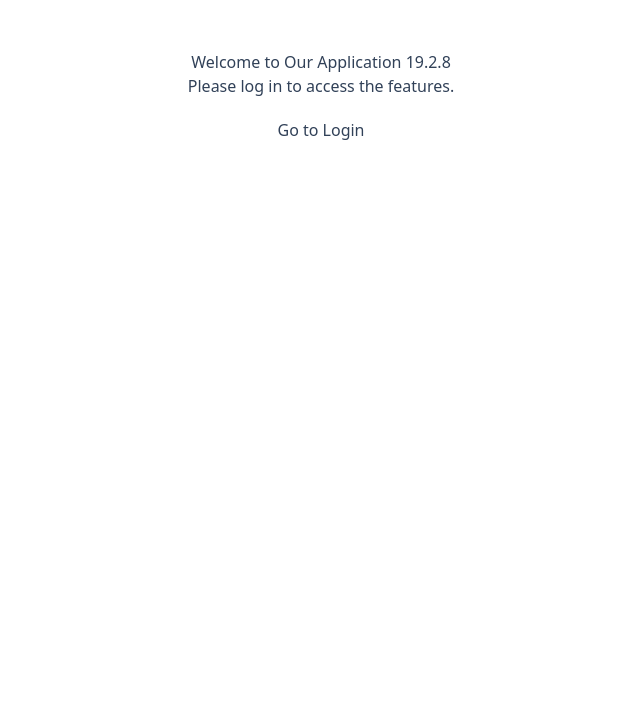
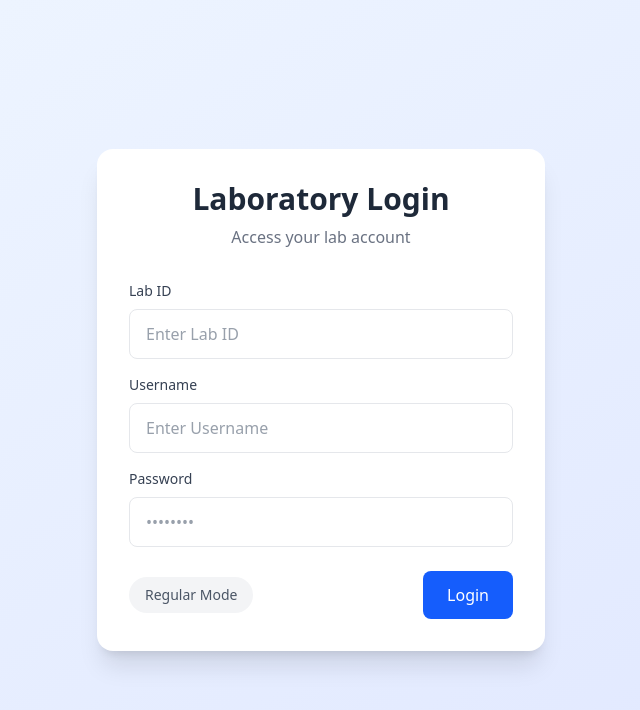
Before and after one commit to samiulfahad/labpilot-frontend, a React (Vite) app: page / in a window 1280 px wide. Shown: the top 710 px of the page, without its empty margins (319-959 px from the left). Built offline with nearby package versions, Linux system fonts and the light colour scheme; no server answers.

Commit message:
Layout Navbar updated

```diff
--- a/src/components/layout/Layout.jsx
+++ b/src/components/layout/Layout.jsx
@@ -1,38 +1,25 @@
+
+// Layout.jsx
 import Navbar from "./Navbar";
 
-const Layout = (props) => {
+const Layout = ({ children }) => {
   return (
     <div className="flex min-h-screen bg-gradient-to-br from-gray-900 via-gray-800 to-gray-700">
-      {/* Sidebar */}
-      <nav className="w-1/5 fixed left-0 top-0 h-full
-        bg-gray-800/95
-        backdrop-blur-[12px]
-        border-e border-gray-700/40
-        shadow-[5px_0_15px_-3px] shadow-black/30">
+      {/* Sidebar with proper height constraints */}
+      <nav className="w-64 fixed left-0 top-0 h-screen flex flex-col bg-gray-800/90 backdrop-blur-xl border-e border-gray-700/30 shadow-2xl shadow-black/20">
         <Navbar />
       </nav>
 
-      {/* Main Content */}
-      <main className="w-4/5 ml-[20%] min-h-screen
-        bg-gradient-to-br from-gray-50/95 via-gray-100/95 to-white/95
-        backdrop-blur-[1px]">
-        <div className="p space-y-6
-          animate-in fade-in slide-in-from-bottom-3 duration-300">
-          {props.children}
+      <main className="ml-64 flex-1 min-h-screen bg-gradient-to-br from-gray-50/95 via-gray-100/95 to-white/95 backdrop-blur-sm px-8 py-6">
+        <div className="space-y-8 animate-in fade-in slide-in-from-right-4 duration-500 max-w-7xl mx-auto">
+          {children}
         </div>
       </main>
     </div>
   );
 };
 
-export default Layout;
-
-
-
-
-
-
-
+export default Layout
 
 
 
@@ -43,14 +30,26 @@ export default Layout;
 
 // const Layout = (props) => {
 //   return (
-//     <section className="layout-container">
-//       <div className="flex w-full min-h-screen bg-gray-400">
-//         <nav className="w-1/5 bg-slate-700 fixed top-0 left-0 h-full">
-//           <Navbar />
-//         </nav>
-//         <main className="w-4/5 ml-[20%] bg-slate-100">{props.children}</main>
-//       </div>
-//     </section>
+//     <div className="flex min-h-screen bg-gradient-to-br from-gray-900 via-gray-800 to-gray-700">
+//       {/* Sidebar */}
+//       <nav className="w-1/5 fixed left-0 top-0 h-full
+//         bg-gray-800/95
+//         backdrop-blur-[12px]
+//         border-e border-gray-700/40
+//         shadow-[5px_0_15px_-3px] shadow-black/30">
+//         <Navbar />
+//       </nav>
+
+//       {/* Main Content */}
+//       <main className="w-4/5 ml-[20%] min-h-screen
+//         bg-gradient-to-br from-gray-50/95 via-gray-100/95 to-white/95
+//         backdrop-blur-[1px]">
+//         <div className="p space-y-6
+//           animate-in fade-in slide-in-from-bottom-3 duration-300">
+//           {props.children}
+//         </div>
+//       </main>
+//     </div>
 //   );
 // };
 
--- a/src/components/layout/NavItem.jsx
+++ b/src/components/layout/NavItem.jsx
@@ -1,17 +1,44 @@
-/** @format */
-
+// NavItem.jsx
 import { NavLink } from "react-router-dom";
 
-const NavItem = (props) => {
+const NavItem = ({ label, path, icon }) => {
   return (
-    <>
-      <NavLink
-        to={props.path}
-        className="px-2 text-lg w-50 text-center py-[2px] textColor hover:text-white hover:bg-slate-700 duration-200 font-semibold"
-      >
-        {props.label}
-      </NavLink>
-    </>
+    <NavLink
+      to={path}
+      className={({ isActive }) =>
+        `flex items-center space-x-3 px-4 py-1 rounded-xl transition-all duration-300
+         ${isActive
+           ? 'bg-sky-700/90 text-white shadow-lg shadow-sky-900/30'
+           : 'text-gray-300 hover:bg-gray-700/40 hover:text-white'}`
+      }
+    >
+      {icon && (
+        <span className="text-lg opacity-80">
+          {icon}
+        </span>
+      )}
+      <span className="text-sm font-medium tracking-wide">{label}</span>
+    </NavLink>
   );
 };
+
 export default NavItem;
+
+
+// /** @format */
+
+// import { NavLink } from "react-router-dom";
+
+// const NavItem = (props) => {
+//   return (
+//     <>
+//       <NavLink
+//         to={props.path}
+//         className="px-2 text-lg w-50 text-center py-[2px] textColor hover:text-white hover:bg-slate-700 duration-200 font-semibold"
+//       >
+//         {props.label}
+//       </NavLink>
+//     </>
+//   );
+// };
+// export default NavItem;
--- a/src/context/auth.jsx
+++ b/src/context/auth.jsx
@@ -1,23 +1,70 @@
 /** @format */
 
-import React, { useState, useContext } from "react";
+import React, { useState, useContext, useEffect } from "react";
 
 const AuthContext = React.createContext();
 
 export const AuthProvider = ({ children }) => {
-  const [user, setUser] = useState(null);
-
+  const [user, setUser] = useState(() => {
+    // Initialize user state from local storage
+    const storedUser = localStorage.getItem("user");
+    return storedUser ? JSON.parse(storedUser) : null;
+  });
 
   const login = (userData) => {
-      setUser(userData); // Set the user data after login
-    console.log(userData);
-
+    setUser(userData);
+    // Store user data in local storage
+    localStorage.setItem("user", JSON.stringify(userData));
   };
 
   const logout = () => {
-    setUser(null); // Reset the user data after logout
+    setUser(null);
+    // Remove user data from local storage
+    localStorage.removeItem("user");
   };
 
-  return <AuthContext.Provider value={{ user, login, logout }}>{children}</AuthContext.Provider>;
+  return (
+    <AuthContext.Provider value={{ user, login, logout }}>
+      {children}
+    </AuthContext.Provider>
+  );
 };
+
 export const useAuth = () => useContext(AuthContext);
+
+
+
+
+
+
+
+
+
+
+
+
+
+
+
+
+// /** @format */
+
+// import React, { useState, useContext } from "react";
+
+// const AuthContext = React.createContext();
+
+// export const AuthProvider = ({ children }) => {
+//   const [user, setUser] = useState(null);
+
+//   const login = (userData) => {
+//     setUser(userData); // Set the user data after login
+//     console.log(userData);
+//   };
+
+//   const logout = () => {
+//     setUser(null); // Reset the user data after logout
+//   };
+
+//   return <AuthContext.Provider value={{ user, login, logout }}>{children}</AuthContext.Provider>;
+// };
+// export const useAuth = () => useContext(AuthContext);
--- a/src/pages/landing-page/index.jsx
+++ b/src/pages/landing-page/index.jsx
@@ -1,22 +1,147 @@
-/** @format */
+import React, { useState } from "react";
+import { useAuth } from "../../context/auth";
+import axios from "axios";
+import { API_URL } from "../../../config";
+import Modal from "../../components/modal";
 
-import React from "react";
-import { useNavigate } from "react-router-dom";
-import { useAuth } from "../../context/auth";
+const LoginForm = () => {
+  const { login } = useAuth();
+  const [formData, setFormData] = useState({
+    labId: "",
+    username: "",
+    password: "",
+  });
+  const [isAdmin, setIsAdmin] = useState(false);
+  const [error, setError] = useState("");
+  const [isSubmitting, setIsSubmitting] = useState(false);
+  const [status, setStatus] = useState("");
+  const [msg, setMsg] = useState("");
 
-const LandingPage = () => {
-    const {login} = useAuth()
-  const navigate = useNavigate();
+  const handleInputChange = (e) => {
+    setFormData({ ...formData, [e.target.name]: e.target.value });
+  };
+
+  const handleSubmit = async (e) => {
+    e.preventDefault();
+    setError("");
+    setIsSubmitting(true);
+    try {
+      if (!formData.labId || !formData.username || !formData.password) {
+        throw new Error("Please fill in all fields");
+      }
+      // Simulate API call
+      // const response = await axios.post(API_URL + "/api/v1/lab/login", {
+      //   ...formData,
+      //   isAdmin,
+      // });
+
+      // if (response.data.success) {
+      //   user = {
+      //     username: response.data.username,
+      //     roles: response.data.userRole,
+      //     token: response.data.token,
+      //   };
+      // }
+      // login({
+      //   username: 'hamim',
+      //   roles: ["admin"]
+      // });
+    } catch (err) {
+      if (err.response.status) {
+        setError("Invalid Username or Password");
+      } else {
+        setError(err.message);
+      }
+    } finally {
+      setIsSubmitting(false);
+      login({
+        username: 'hamim',
+        roles: ["admin"]
+      });
+    }
+  };
 
   return (
-    <div style={{ textAlign: "center", marginTop: "50px" }}>
-      <h1>Welcome to Our Application {React.version}</h1>
-      <p>Please log in to access the features.</p>
-      <button onClick={() => login({username: 665, roles:['admin']})} style={{ marginTop: "20px" }}>
-        Go to Login
-      </button>
+    <div className="min-h-screen bg-gradient-to-br from-blue-50 to-indigo-100 flex items-center justify-center p-4">
+      <div className="w-full max-w-md bg-white rounded-2xl shadow-xl p-8 transition-all duration-300 hover:shadow-2xl">
+        <div className="text-center mb-8">
+          <h1 className="text-3xl font-bold text-gray-800 mb-2">Laboratory Login</h1>
+          <p className="text-gray-500">Access your lab account</p>
+        </div>
+
+        <form onSubmit={handleSubmit} className="space-y-6">
+          {error && (
+            <div className="bg-red-100 p-3 rounded-lg flex items-center gap-2 text-red-700">
+              <svg xmlns="http://www.w3.org/2000/svg" className="h-5 w-5" viewBox="0 0 20 20" fill="currentColor">
+                <path
+                  fillRule="evenodd"
+                  d="M8.257 3.099c.765-1.36 2.722-1.36 3.486 0l5.58 9.92c.75 1.334-.213 2.98-1.742 2.98H4.42c-1.53 0-2.493-1.646-1.743-2.98l5.58-9.92zM11 13a1 1 0 11-2 0 1 1 0 012 0zm-1-8a1 1 0 00-1 1v3a1 1 0 002 0V6a1 1 0 00-1-1z"
+                  clipRule="evenodd"
+                />
+              </svg>
+              <span className="text-sm">{error}</span>
+            </div>
+          )}
+
+          <div className="space-y-4">
+            <div>
+              <label className="block text-sm font-medium text-gray-700 mb-2">Lab ID</label>
+              <input
+                name="labId"
+                value={formData.labId}
+                onChange={handleInputChange}
+                className="w-full px-4 py-3 rounded-lg border border-gray-200 focus:border-blue-500 focus:ring-2 focus:ring-blue-200 transition-all outline-none"
+                placeholder="Enter Lab ID"
+              />
+            </div>
+
+            <div>
+              <label className="block text-sm font-medium text-gray-700 mb-2">Username</label>
+              <input
+                name="username"
+                value={formData.username}
+                onChange={handleInputChange}
+                className="w-full px-4 py-3 rounded-lg border border-gray-200 focus:border-blue-500 focus:ring-2 focus:ring-blue-200 transition-all outline-none"
+                placeholder="Enter Username"
+              />
+            </div>
+
+            <div>
+              <label className="block text-sm font-medium text-gray-700 mb-2">Password</label>
+              <input
+                name="password"
+                type="password"
+                value={formData.password}
+                onChange={handleInputChange}
+                className="w-full px-4 py-3 rounded-lg border border-gray-200 focus:border-blue-500 focus:ring-2 focus:ring-blue-200 transition-all outline-none"
+                placeholder="••••••••"
+              />
+            </div>
+          </div>
+
+          <div className="flex items-center justify-between">
+            <button
+              type="button"
+              onClick={() => setIsAdmin(!isAdmin)}
+              className={`flex items-center gap-2 px-4 py-2 rounded-full transition-all ${
+                isAdmin ? "bg-emerald-500 text-white" : "bg-gray-100 text-gray-600 hover:bg-gray-200"
+              }`}
+            >
+              <span className="text-sm font-medium">{isAdmin ? "Admin Mode" : "Regular Mode"}</span>
+            </button>
+
+            <button
+              type="submit"
+              disabled={isSubmitting}
+              className="bg-blue-600 hover:bg-blue-700 text-white px-6 py-3 rounded-lg font-medium transition-all transform hover:scale-105 disabled:opacity-50 disabled:cursor-not-allowed"
+            >
+              {isSubmitting ? "Logging in..." : "Login"}
+            </button>
+          </div>
+        </form>
+      </div>
     </div>
   );
 };
 
-export default LandingPage;
+export default LoginForm;
```
Also changed, not shown: src/App.jsx (+5 -13 lines), src/components/layout/Navbar.jsx (+69 -25 lines).
